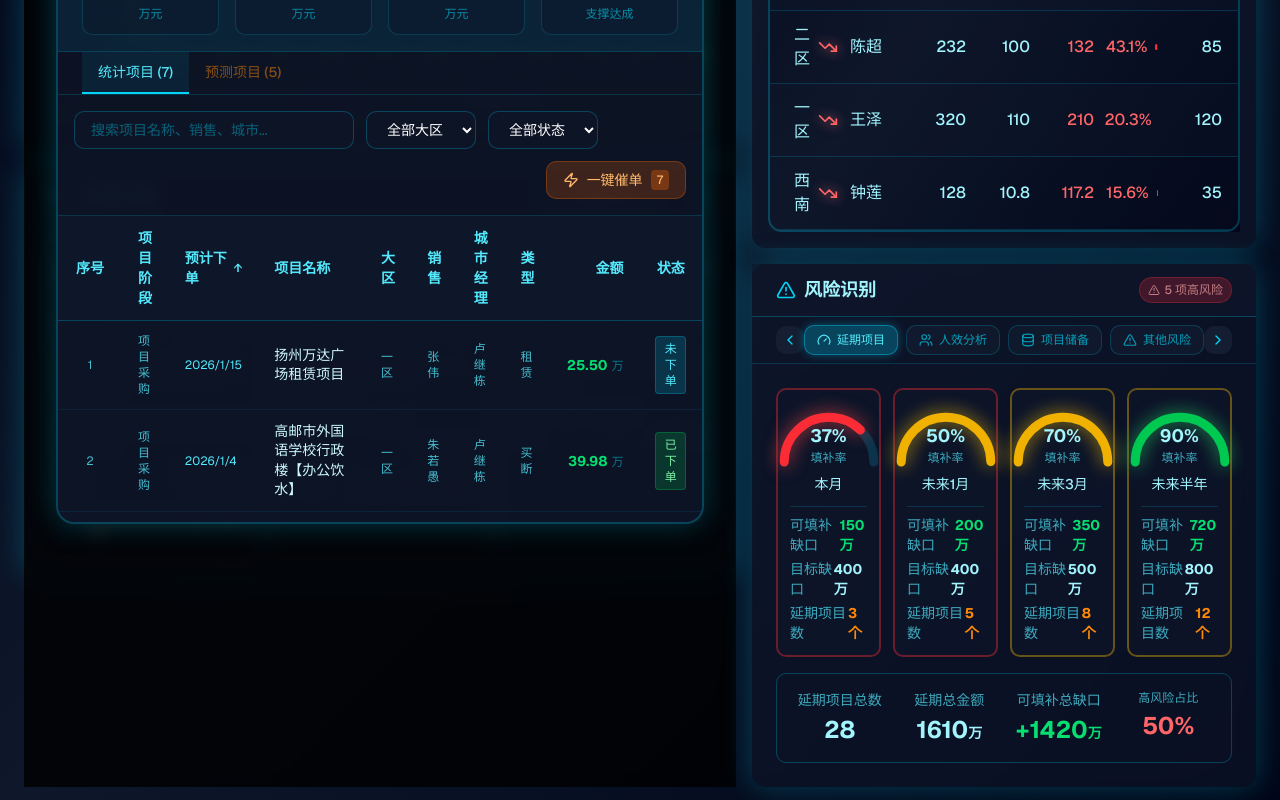
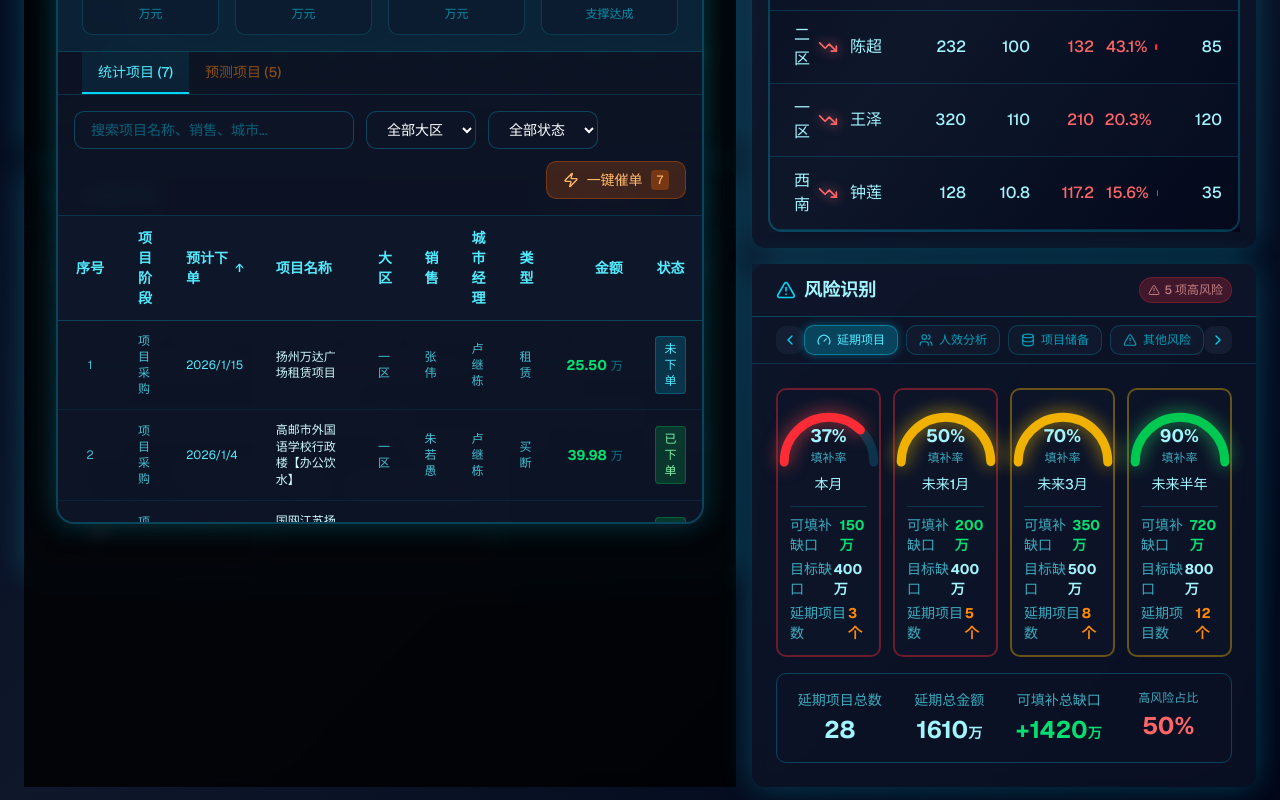
Before and after one commit to navylee1990/coze_jsc, a Next.js app: page /gm in a window 1280 px wide. Both pictures are taken after a click on the element 150 px from the left and 938 px from the top of the page. Shown: the part 538-1338 px from the top of the page. Built offline with nearby package versions, Linux system fonts and the light colour scheme.

Commit message:
fix: 统一项目名称字体大小与其他列一致

```diff
--- a/src/components/FutureSupportAdequacyPanel.tsx
+++ b/src/components/FutureSupportAdequacyPanel.tsx
@@ -2605,11 +2605,11 @@ function ProjectDrillDownModal({
 
                         {/* 项目名称 */}
                         <td className={cn(
-                          'px-3 py-2 sm:px-4 sm:py-3',
+                          'px-3 py-2 sm:px-4 sm:py-3 text-xs',
                           theme === 'dashboard' ? 'text-cyan-100' : 'text-slate-900'
                         )}>
                           <div className={cn(
-                            'font-medium text-xs sm:text-sm leading-snug',
+                            'font-medium leading-snug',
                             theme === 'dashboard' ? 'text-cyan-100' : 'text-slate-900'
                           )}>
                             {project.name}
```
